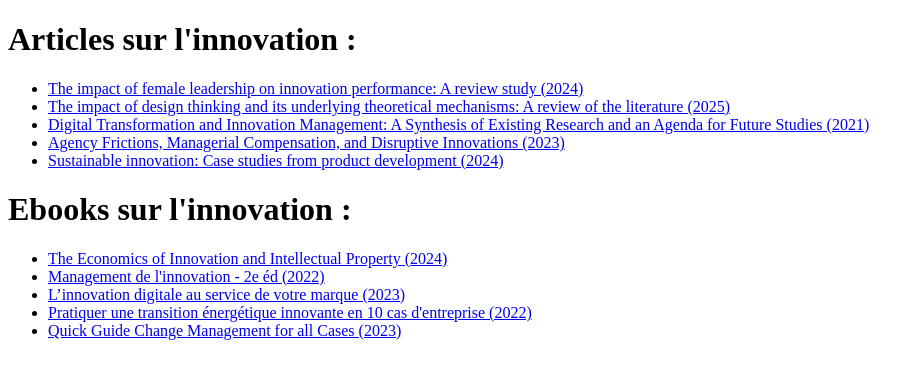
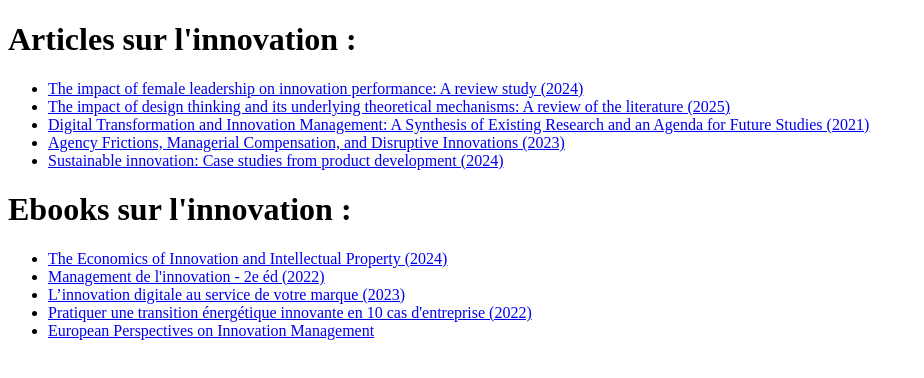
Before and after one commit to Lawosky/Innovation_bfse, a plain HTML site: page index.html in a window 1280 px wide. Shown: the whole page, without its empty margins (0-924 px from the left). Drawn offline with Linux system fonts and the light colour scheme.

Commit message:
Add files via upload

```diff
--- a/index.html
+++ b/index.html
@@ -24,7 +24,7 @@
 		 <li><a href="https://shs.cairn.info/management-de-l-innovation--9782100837083?lang=fr" target="_blank">Management de l'innovation - 2e éd (2022) </a> </li>
 		 <li><a href="https://shs.cairn.info/l-innovation-digitale-au-service-de-votre-marque--9782807356757?lang=fr" target="_blank">L’innovation digitale au service de votre marque (2023) </a> </li>
 		 <li><a href="https://shs.cairn.info/pratiquer-une-transition-energetique-innovante-en-10-cas-d-entreprise--9782100827572?lang=fr" target="_blank">Pratiquer une transition énergétique innovante en 10 cas d'entreprise (2022) </a> </li>
-         <li><a href="https://link.springer.com/book/10.1007/978-3-662-66625-8" target="_blank">Quick Guide Change Management for all Cases (2023) </a> </li>
+         <li><a href="https://link.springer.com/book/10.1007/978-3-031-41796-2" target="_blank">European Perspectives on Innovation Management</a> </li>
 	</ul>
 </body>
 </html>
```
